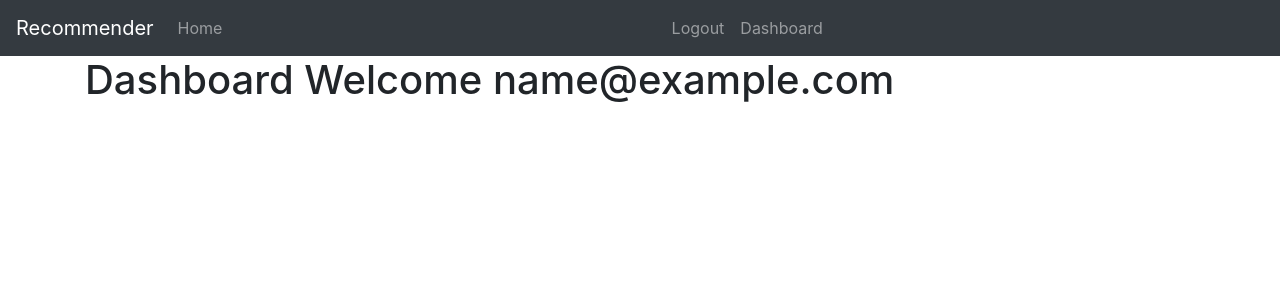
After one commit to DEZNiT/RecommenderWebsite, a Flask app: page /dashboard in a window 1280 px wide. The commit adds this page. Shown: the top 300 px of the page. Run offline with Flask 2, Linux system fonts and the light colour scheme; the visitor is signed in with stand-in values (Sample User, id 1); parts of the project's set-up code (start-up, migrations or seed data) failed here and were passed over; some libraries are stand-ins or nearby versions.

Commit message:
protected routes

```diff
--- a/app.py
+++ b/app.py
@@ -2,7 +2,7 @@ from flask import Flask, render_template, flash, request, redirect, url_for, ses
 from flask_mysqldb import MySQL
 from wtforms import Form, StringField, TextAreaField, PasswordField, validators
 from passlib.hash import sha256_crypt
-
+from functools import wraps
 import bs4 as bs
 import urllib.request
 import json
@@ -63,13 +63,13 @@ def register():
 
         cur.close()
 
-        flash('You Are Now Registered And Can LogIn', 'sucess')
+        flash('You Are Now Registered And Can LogIn', 'success')
         return redirect(url_for('index'))
     return render_template('register.html', form= form)
 
 @app.route('/login', methods=['GET', 'POST'])
 def login():
-    if request.method == 'POST' and form.validate():
+    if request.method == 'POST':
         email = request.form['email']
         password_candidate = request.form['password']
 
@@ -83,25 +83,45 @@ def login():
             password = data['password']
 
             if sha256_crypt.verify(password_candidate, password):
-                app.logger.info(' PASSWORD MATCHED')
+                # passed
+                session['logged_in'] = True
+                session['email'] = email
+                flash('You Are Now Loggedin', 'sucess')
+                return redirect(url_for('dashboard'))
 
+            else:
+                err = "Invalid Login Credentials"
+                return render_template('login.html', err = err)
+            cur.close();
         else:
-            app.logger.info('NO USER')
+            err = "No user Found"
+            return render_template('login.html', err = err)
 
-        cur.execute("INSERT INTO users(name, email, username, password) VALUES(%s, %s, %s, %s)", (name, email, username, password))
+    return render_template('login.html')
 
-        # commit to db
-        mysql.connection.commit()
+# check if user is logged in
 
-        # close
+def is_logged_in(f):
+    @wraps(f)
+    def wrap(*args, **kwargs):
+        if 'logged_in' in session:
+            return f(*args, **kwargs)
+        else:
+            flash('Unauthorised, Please Loggin', 'danger')
+            return redirect(url_for('login'))
+    return wrap
 
-        cur.close()
-
-        flash('You Are Now Registered And Can LogIn', 'sucess')
-        return redirect(url_for('index'))
-    return render_template('login.html', form= form)
+@app.route('/logout')
+def logout():
+    session.clear()
+    flash('You are logged out', 'success')
+    return redirect(url_for('index'))
 
 
+@app.route('/dashboard')
+@is_logged_in
+def dashboard():
+    return render_template('dashboard.html')
 if __name__ == '__main__':
     app.secret_key = "secret123"
     app.run(debug=True)
--- /dev/null
+++ b/templates/dashboard.html
@@ -0,0 +1,5 @@
+{% extends 'layout.html' %}
+
+{% block body %}
+    <h1>Dashboard Welcome {{session.email}}</h1>
+{% endblock %}
--- a/templates/includes/_messages.html
+++ b/templates/includes/_messages.html
@@ -5,3 +5,11 @@
         {% endfor %}
     {% endif %}
 {% endwith %}
+
+{% if err %}
+    <div class= "alert alert-danger"> {{ err }}</div>
+{% endif %}
+
+{% if msg %}
+    <div class= "alert alert-success"> {{ msg }}</div>
+{% endif %}
--- a/templates/includes/_navbar.html
+++ b/templates/includes/_navbar.html
@@ -9,14 +9,25 @@
         <li class="nav-item">
           <a class="nav-link" href="/">Home</a>
         </li>
-        <li class="nav-item">
-          <a class="nav-link" href="/login">Login</a>
-        </li>
+
       </ul>
       <ul class="navbar-nav navbar-right mr-auto">
-          <li class="nav-item ">
-            <a class="nav-link" href="/register">Register</a>
+        {% if session.logged_in %}
+        <li class="nav-item ">
+            <a class="nav-link" href="/logout">Logout</a>
+        </li>
+        <li class="nav-item ">
+            <a class="nav-link" href="/dashboard">Dashboard</a>
           </li>
+        {% else %}
+        <li class="nav-item ">
+          <a class="nav-link" href="/register">Register</a>
+        </li>
+        <li class="nav-item">
+            <a class="nav-link" href="/login">Login</a>
+        </li>
+        {% endif%}
+
       </ul>
     </div>
   </nav>
```
Also changed, not shown: templates/login.html (added, +16 -0 lines).
